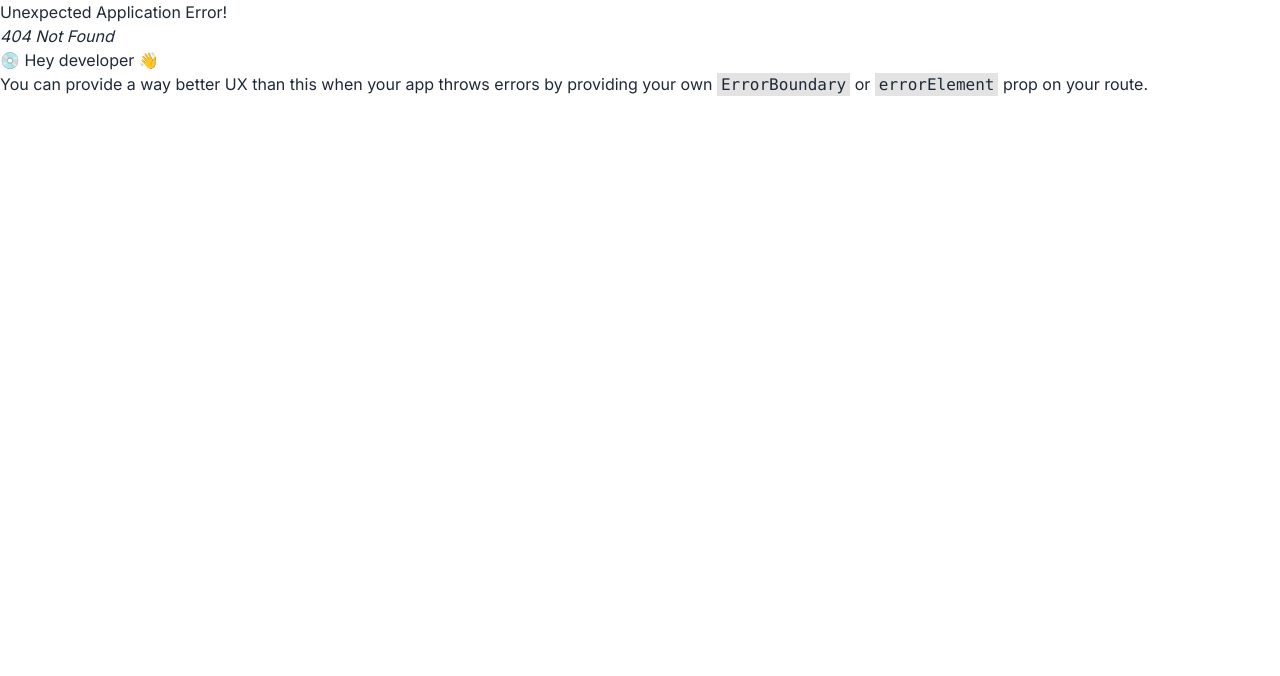
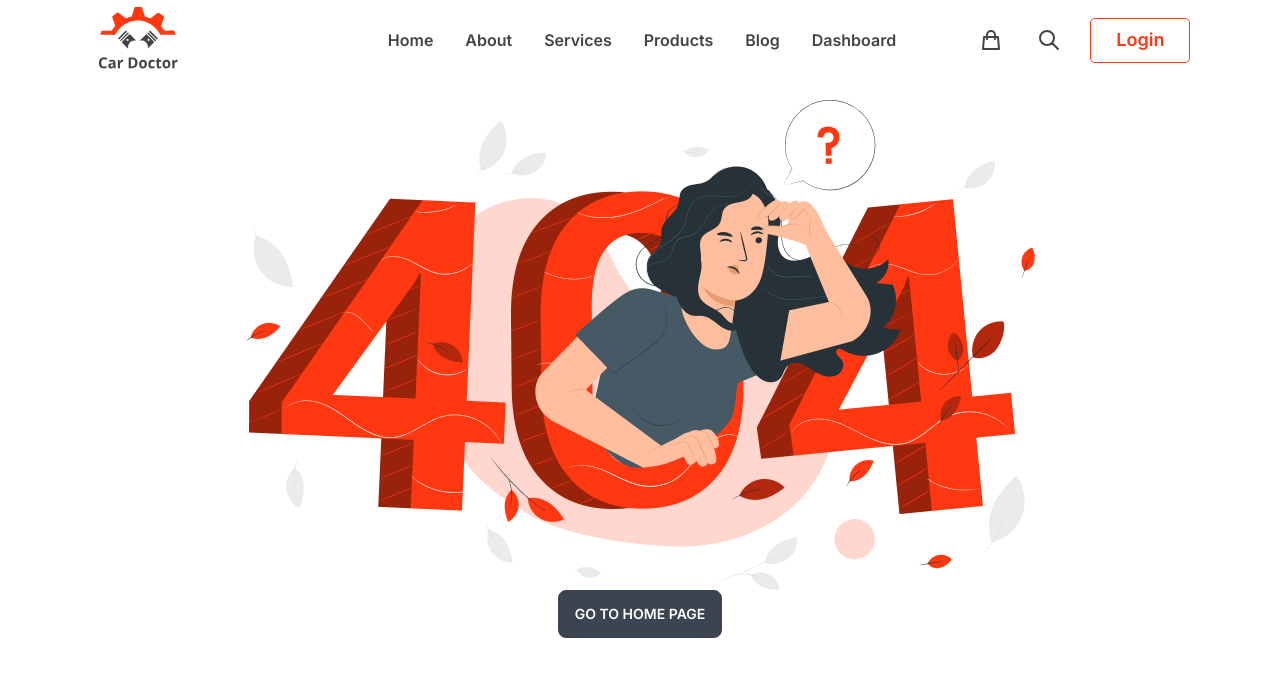
Before and after one commit to ronymia/car-doctor-client, a React (Create React App) app: page /about in a window 1280 px wide. Before the commit this address had no page. Shown: the top 676 px of the page. Built offline with nearby package versions, Linux system fonts and the light colour scheme.

Commit message:
not found page setup

```diff
--- /dev/null
+++ b/src/pages/shared/NotFound/NotFound.jsx
@@ -0,0 +1,20 @@
+import React from "react";
+import { Link } from "react-router-dom";
+import errorRoute from "../../../assets/images/notFound.png";
+import Header from "../Header/Header";
+
+const NotFound = () => {
+  return (
+    <div className="h-screen max-w-screen-xl">
+      <Header />
+      <div className="flex flex-col items-center justify-center px-[10%]">
+        <img src={errorRoute} alt="" />
+        <Link to={"/"} className="uppercase btn btn-md text-white">
+          go to home page
+        </Link>
+      </div>
+    </div>
+  );
+};
+
+export default NotFound;
--- a/src/pages/shared/index.js
+++ b/src/pages/shared/index.js
@@ -1,7 +1,9 @@
 import Header from "./Header/Header";
 import Footer from './Footer/Footer';
+import NotFound from "./NotFound/NotFound";
 
 export {
     Header,
     Footer,
+    NotFound
 }
```
Also changed, not shown: src/routes/Routes/Routes.js (+6 -1 lines), src/assets/images/notFound.png (added).
